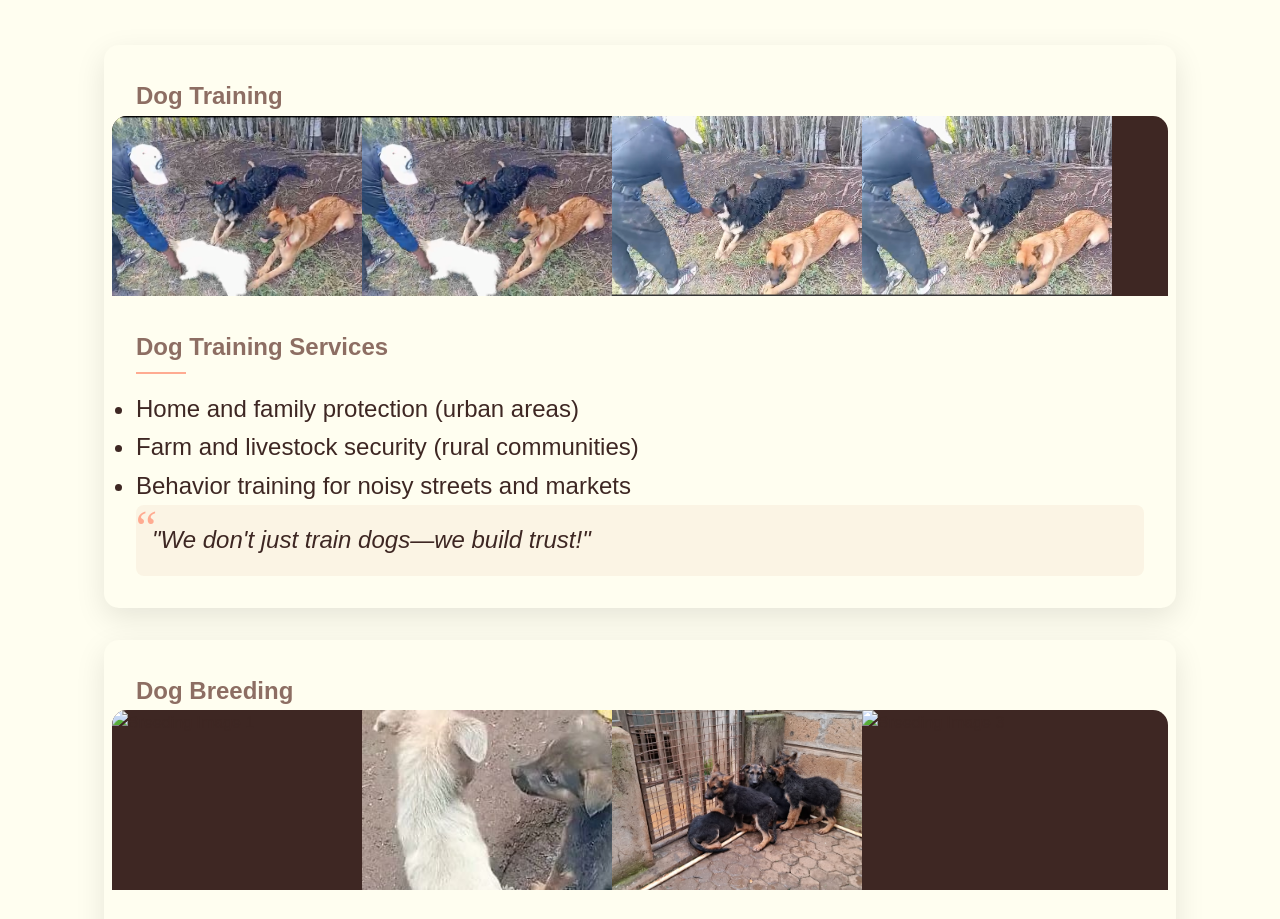
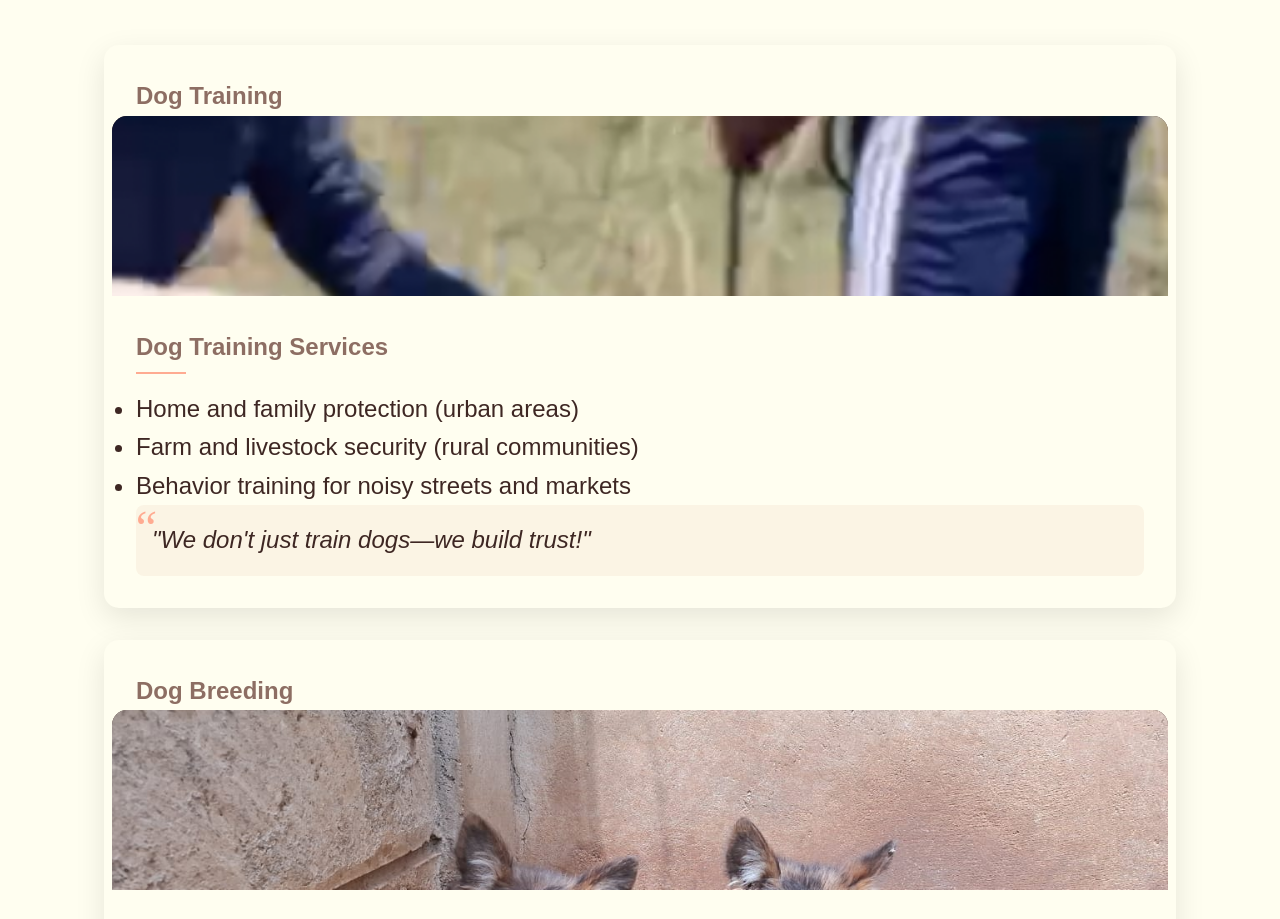
Before and after one commit to dogtales/website, a plain HTML site: page index.html in a window 1280 px wide. Shown: the part 1213-2132 px from the top of the page. Drawn offline with Linux system fonts and the light colour scheme; a script that the page names is missing; a web font is replaced by a local one.

Commit message:
Removed the Media item and change it to the image container. Then updated with the right image.

```diff
--- a/index.html
+++ b/index.html
@@ -50,18 +50,12 @@
                 <h3>Dog Training</h3>
                 <div class="film-strip">
 
-                    <div class="media-item">
-                        <img src="Media/Services Section/1. Dog Training/Screenshot from 2025-04-23 20-20-06.png" alt="Training Image 2">
-                    </div>
-                     <div class="media-item">
-                        <img src="Media/Services Section/1. Dog Training/Screenshot from 2025-04-23 20-20-06.png" alt="Training Image 1">
-                    </div>
-                    <div class="media-item">
-                        <img src="Media/Services Section/1. Dog Training/Screenshot from 2025-05-27 07-01-47.png" alt="Training Image 3">
-                    </div>
-                    <div class="media-item">
-                        <img src="Media/Services Section/1. Dog Training/Screenshot from 2025-05-27 07-01-47.png" alt="Training Image 3">
-                    </div>
+       <div class="image-container">
+            <img src="Media/Services Section/1. Dog Training/Screenshot from 2025-05-27 07-05-07.png" class="active" alt="Dog Hero Image 1">
+            <img src="Media/Services Section/1. Dog Training/Screenshot from 2025-04-23 20-20-06.png" alt="Dog Hero Image 2">
+            <img src="Media/Services Section/1. Dog Training/Screenshot from 2025-05-27 07-07-10.png" alt="Dog Hero Image 4">
+            <img src="Media/Services Section/1. Dog Training/Screenshot from 2025-05-27 07-01-47.png" alt="Dog Hero Image 5">
+        </div>
                 </div>
 
                 <div class="card-content">
@@ -77,18 +71,13 @@
             <div class="service-card">
                 <h3>Dog Breeding</h3>
                 <div class="film-strip">
-                    <div class="media-item">
-                        <img src="Media/Services Section/Dog Breeding/WhatsApp Image 2025-04-23 at 12.25.10 PM.jpeg" alt="Breeding Image 1">
-                    </div>
-                    <div class="media-item">
-                        <img src="Media/Services Section/2 Dog Breeding/3.Dog Breeding image.jpeg" alt="Breeding Image 2">
-                    </div>
-                    <div class="media-item">
-                        <img src="Media/Services Section/2 Dog Breeding/2.Dog Breeding image.jpeg" alt="Breeding Image 3">
-                    </div>
-                    <div class="media-item">
-                        <img src="Media/Services Section/Dog Breeding/WhatsApp Image 2025-05-21 at 1.40.17 PM.jpeg" alt="Breeding Image 3">
-                    </div>
+          <div class="image-container">
+            <img src="Media/Services Section/2 Dog Breeding/1. Dog Breeding image.jpeg" class="active" alt="Dog Hero Image 1">
+            <img src="Media/Services Section/2 Dog Breeding/Screenshot from 2025-05-27 07-15-00.png" alt="Dog Hero Image 2">
+            <img src="Media/Services Section/2 Dog Breeding/3.Dog Breeding image.jpeg" alt="Dog Hero Image 3">
+            <img src="Media/Services Section/2 Dog Breeding/2.Dog Breeding image.jpeg" alt="Dog Hero Image 4">
+            <img src="Media/Services Section/2 Dog Breeding/WhatsApp Video 2025-05-21 at 1.40.40 PM.mp4" alt="Dog Hero Image 5">
+        </div>
                 </div>
 
                 <div class="card-content">
@@ -104,16 +93,13 @@
             <div class="service-card">
                 <h3>Dog Handling</h3>
                 <div class="film-strip">
-                    <div class="media-item">
-                        <img src="[https://via.placeholder.com/250x180](https://via.placeholder.com/250x180)" alt="Handling Image 1">
-                    </div>
-                    <div class="media-item">
-                        <img src="[https://via.placeholder.com/250x180](https://via.placeholder.com/250x180)" alt="Handling Image 2">
-                    </div>
-                    <div class="media-item">
-                        <img src="[https://via.placeholder.com/250x180](https://via.placeholder.com/250x180)" alt="Handling Image 3">
-                    </div>
-                </div>
+            <div class="image-container">
+            <img src="Media/Services Section/3. Dog Handling/4.Dog Breeding image.jpeg" class="active" alt="Dog Hero Image 1">
+            <img src="Media/Services Section/3. Dog Handling/5. WhatsApp Image 2025-04-15 at 6.33.04 PM.jpeg" alt="Dog Hero Image 2">
+            <img src="Media/Hero images/3. WhatsApp Image 2025-04-15 at 6.33.03 PM.jpeg" alt="Dog Hero Image 3">
+            <img src="Media/Services Section/3. Dog Handling/Screenshot from 2025-05-27 07-16-37.png="Dog Hero Image 4">
+            <img src="Media/Services Section/3. Dog Handling/WhatsApp Image 2025-04-23 at 12.28.01 PM.jpeg" alt="Dog Hero Image 5">
+        </div>
 
                 <div class="card-content">
                     <h3>Dog Handling Services</h3>
```
